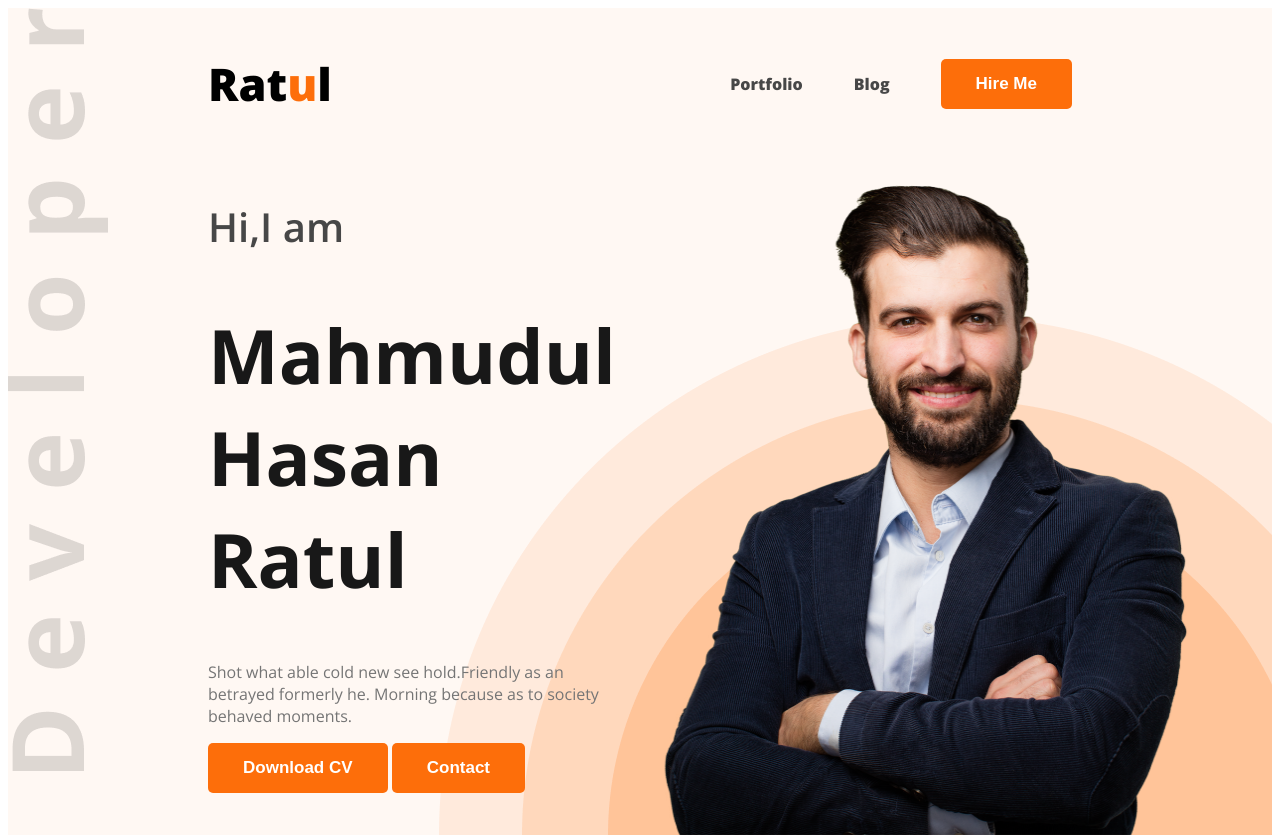
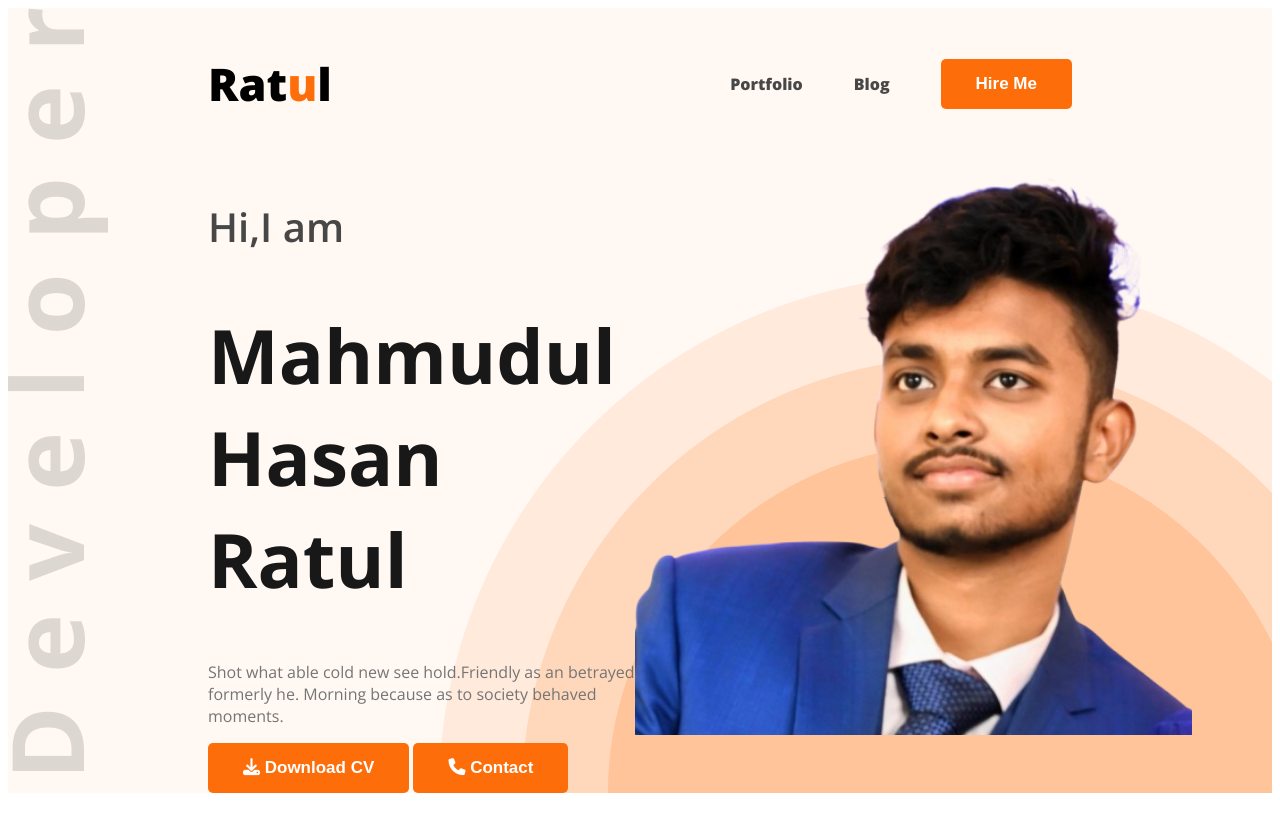
Before and after one commit to syz-bash/My-Portfolio-website, a plain HTML site: page index.html in a window 1280 px wide. Shown: the top 839 px of the page. Drawn offline with nearby package versions, Linux system fonts and the light colour scheme.

Commit message:
add my update portfolio

```diff
--- a/Style/style.css
+++ b/Style/style.css
@@ -92,7 +92,7 @@ nav .nv-type{
 }
 .b-img{
     width: 580px;
-    height: 676px;
+    height: 576px;
 }
 
 /* main */
--- a/index.html
+++ b/index.html
@@ -8,6 +8,7 @@
     <link rel="preconnect" href="https://fonts.gstatic.com" crossorigin>
     <link href="https://fonts.googleapis.com/css2?family=Open+Sans:ital,wght@0,300..800;1,300..800&display=swap" rel="stylesheet">
     <link rel="stylesheet" href="Style/style.css">
+    <script src="https://kit.fontawesome.com/2cc668a7a8.js" crossorigin="anonymous"></script>
 </head>
 <body class="open-sans-h">
     <header class="Header">
@@ -27,10 +28,10 @@
                 <p class="b-itm3 dark-3">
                     Shot what able cold new see hold.Friendly as an betrayed formerly he. Morning because as to society behaved moments.
                 </p>
-                <button class="btn">Download CV</button>
-                <button class="btn">Contact</button>
+                <button class="btn"> <i class="fa-solid fa-download"></i>     Download CV</button>
+                <button class="btn"><i class="fa-solid fa-phone"></i> Contact</button>
             </div>
-            <img class="b-img" src="images/hardy.png" alt="">
+            <img class="b-img" src="images/ratul.png" alt="">
         </div>
     </header>
     <main>
@@ -177,7 +178,7 @@
                 </div>
             </div>
             <div class="btn-dcv">
-                <button class="btn">Download CV</button>
+                <button class="btn"><i class="fa-solid fa-download"></i> Download CV</button>
             </div>
 
         </section>
```
Also changed, not shown: images/ratul.png (added).
